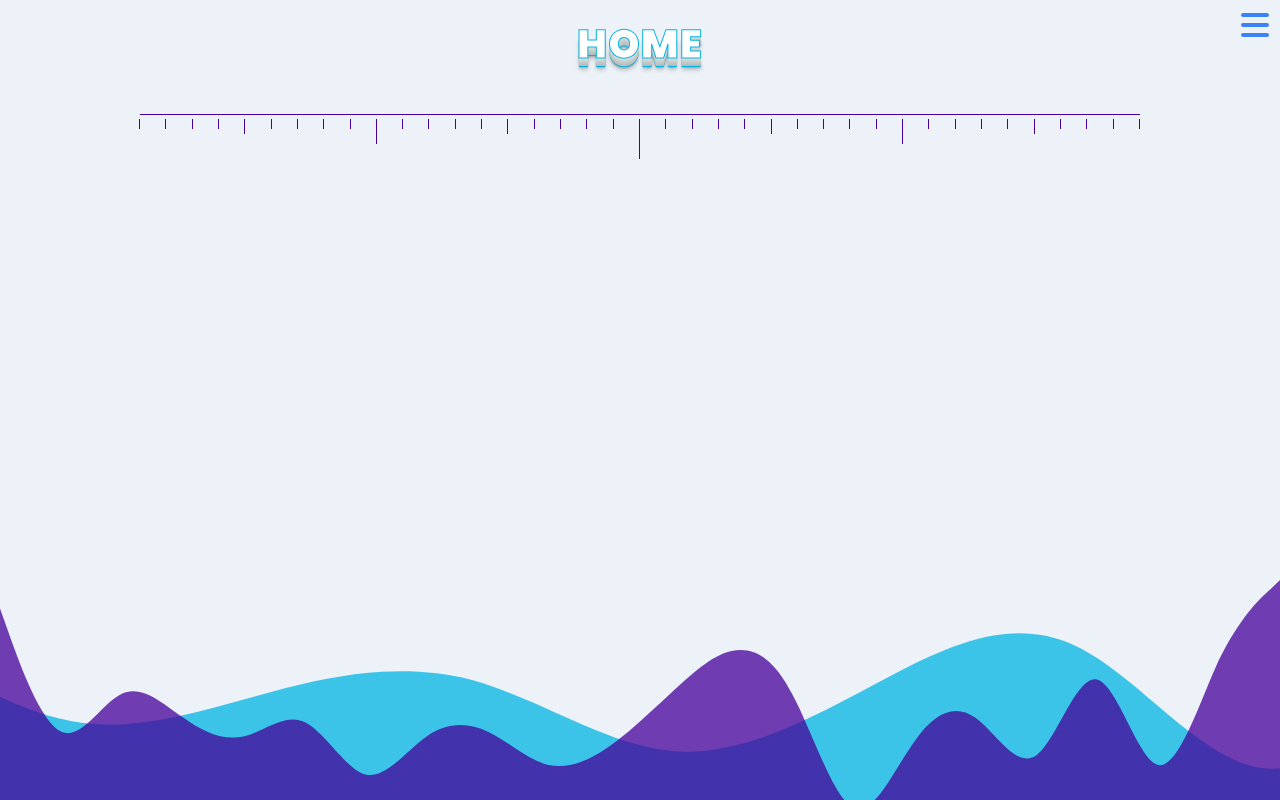
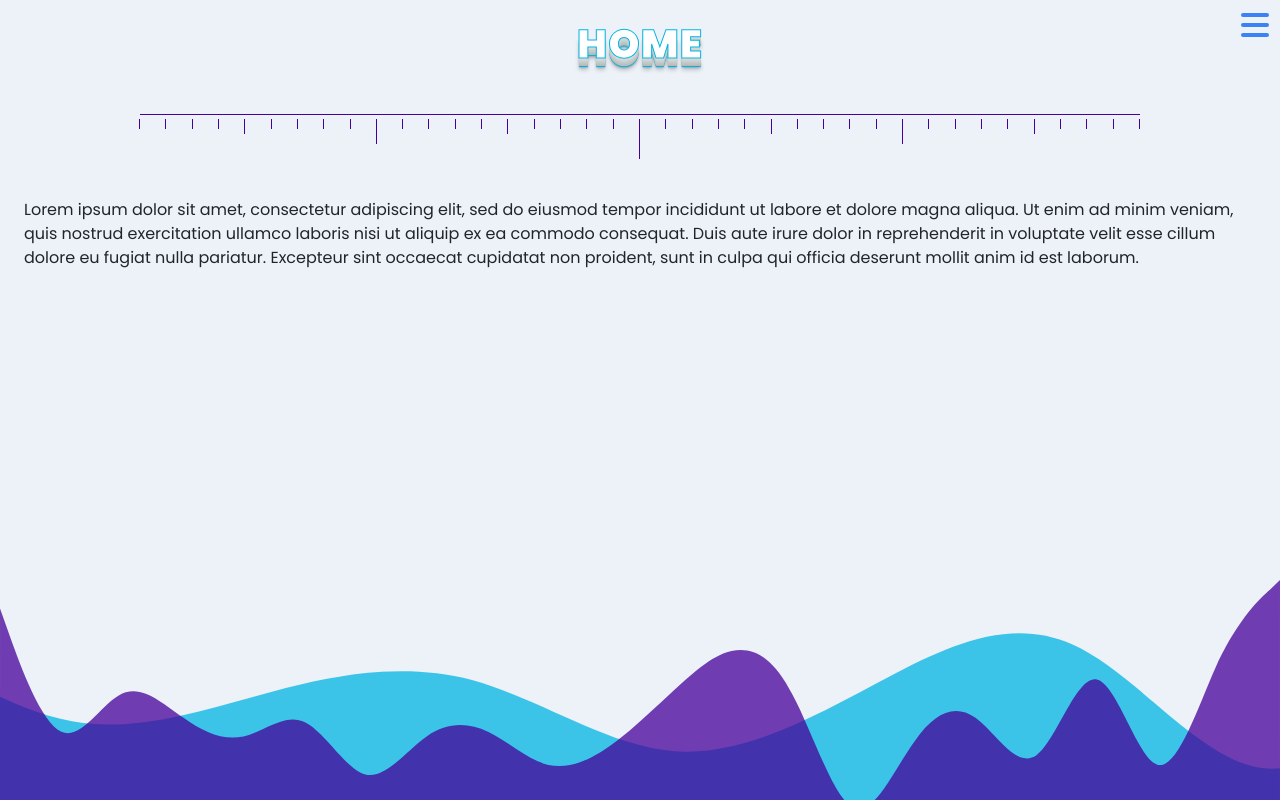
Before and after one commit to DavidCodina/aws-amplify-demo, a React (Vite) app: page / in a window 1280 px wide. Built offline with nearby package versions, Linux system fonts and the light colour scheme.

Commit message:
Added Lipsum

```diff
--- a/src/pages/PageHome/index.tsx
+++ b/src/pages/PageHome/index.tsx
@@ -28,6 +28,16 @@
 
       <HR style={{ marginBottom: 50 }} />
 
+      <p>
+        Lorem ipsum dolor sit amet, consectetur adipiscing elit, sed do eiusmod
+        tempor incididunt ut labore et dolore magna aliqua. Ut enim ad minim
+        veniam, quis nostrud exercitation ullamco laboris nisi ut aliquip ex ea
+        commodo consequat. Duis aute irure dolor in reprehenderit in voluptate
+        velit esse cillum dolore eu fugiat nulla pariatur. Excepteur sint
+        occaecat cupidatat non proident, sunt in culpa qui officia deserunt
+        mollit anim id est laborum.
+      </p>
+
       <Waves />
     </div>
   )
```
Also changed, not shown: amplify/team-provider-info.json (+8 -0 lines), 1 other file (tests, documents, lock files or other folders).
